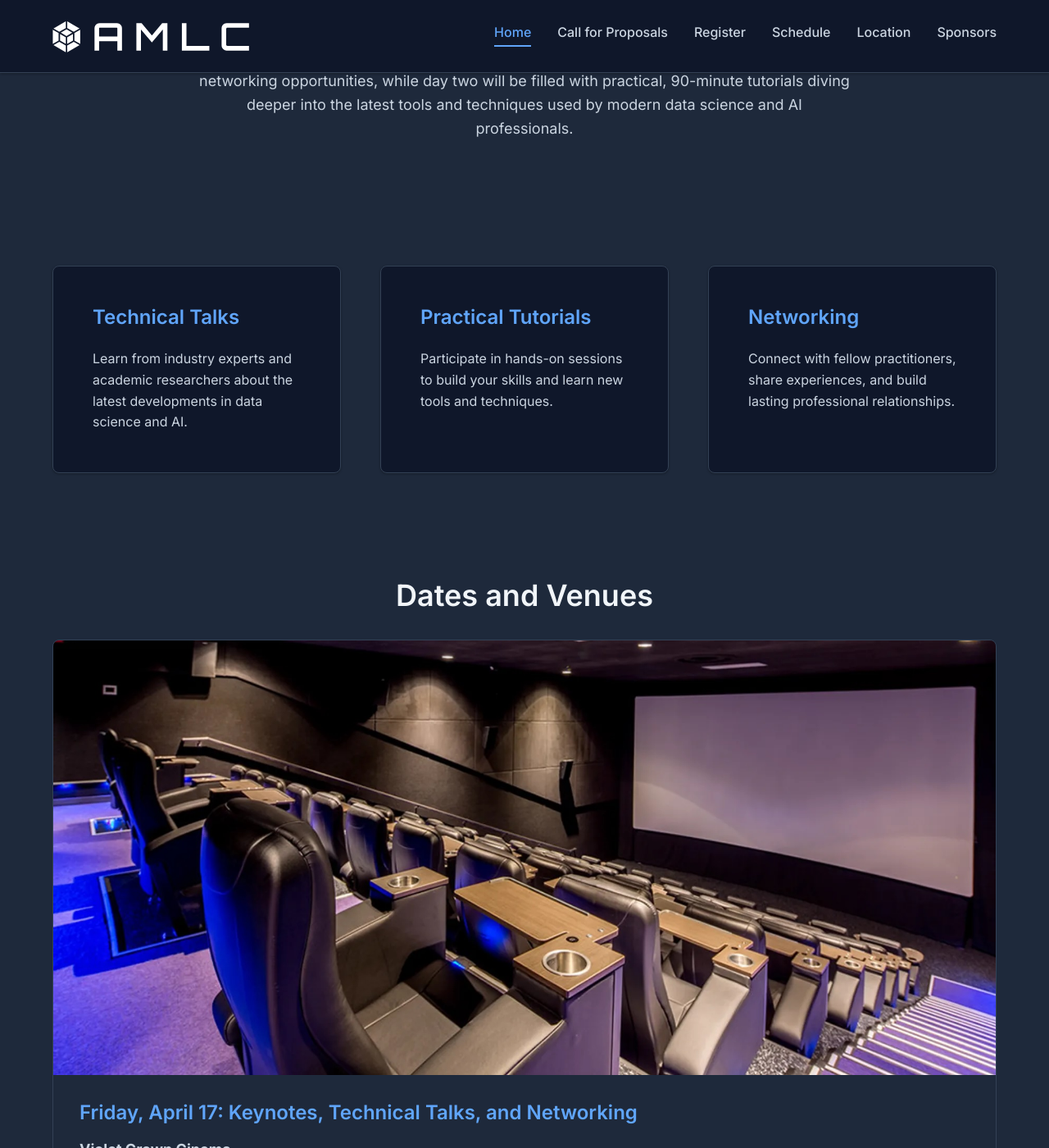
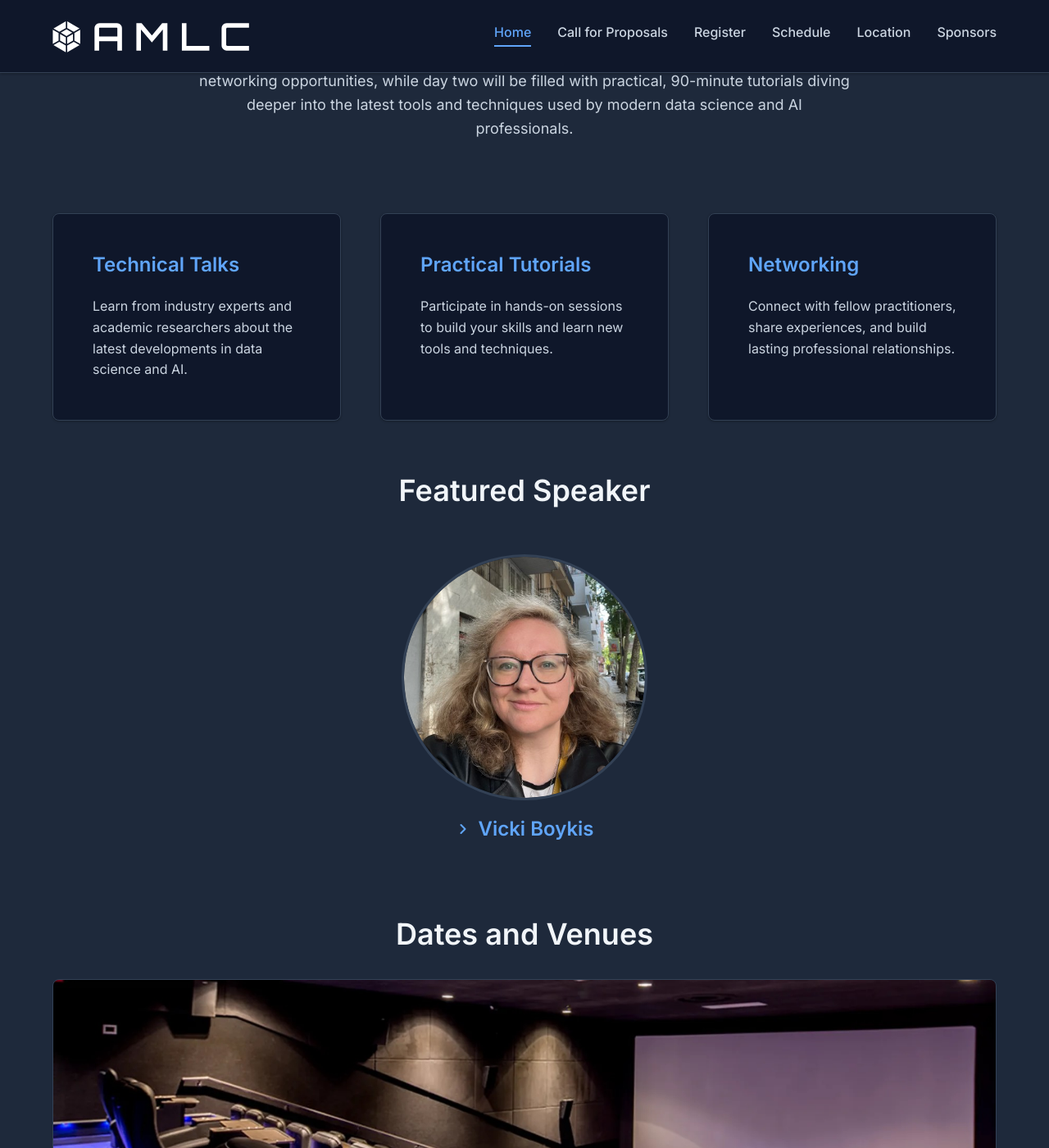
Before and after one commit to pwharrison/amlc-website, a Jekyll site: the page built from 2026/index.md, in a window 1280 px wide and 1400 px high, scrolled down 874 px. Shown: the whole window at 82% size. Built offline with Jekyll 4.4.1, drawn with Linux system fonts in a browser that asks for light colours.

Commit message:
add featured speaker section to the landing page

```diff
--- a/2026/index.md
+++ b/2026/index.md
@@ -47,6 +47,28 @@ year: 2026
   </div>
 </section>
 
+<section class="featured-speaker">
+  <div class="container">
+    <h2>Featured Speaker</h2>
+    <details class="speaker-card">
+      <summary class="speaker-summary">
+        <div class="speaker-headshot">
+          <img src="{{ '/assets/images/vicki-boykis.png' | relative_url }}" alt="Vicki Boykis">
+        </div>
+        <span class="speaker-name-row">
+          <svg class="speaker-chevron" width="20" height="20" viewBox="0 0 24 24" fill="none" stroke="currentColor" stroke-width="2.5" stroke-linecap="round" stroke-linejoin="round" aria-hidden="true">
+            <polyline points="9 6 15 12 9 18"></polyline>
+          </svg>
+          <span class="speaker-name">Vicki Boykis</span>
+        </span>
+      </summary>
+      <div class="speaker-bio">
+        <p><i>Vicki is a founding ML engineer at Malachyte. Previously, she built LLM-evaluation tooling at Mozilla.ai and search/recommendation systems at Duo and Tumblr. She writes about scalable ML in production, information retrieval, and human-centric AI. She previously organized NormConf, a conference about everyday machine learning. She keynoted PyData Amsterdam and PyCon Italia. In her "free time", she writes short stories, learns to DJ by making terrible mixes and loves Nutella.</i></p>
+      </div>
+    </details>
+  </div>
+</section>
+
 <section class="venues">
   <div class="container">
     <h2>Dates and Venues</h2>
@@ -70,3 +92,39 @@ year: 2026
     </div>
   </div>
 </section>
+
+<script>
+  (function() {
+    var card = document.querySelector('.speaker-card');
+    if (!card) return;
+    var bio = card.querySelector('.speaker-bio');
+    var summary = card.querySelector('.speaker-summary');
+
+    summary.addEventListener('click', function(e) {
+      e.preventDefault();
+      if (card.open) {
+        bio.style.height = bio.scrollHeight + 'px';
+        requestAnimationFrame(function() {
+          bio.classList.remove('is-open');
+          bio.style.height = '0';
+        });
+        bio.addEventListener('transitionend', function handler() {
+          bio.removeEventListener('transitionend', handler);
+          card.open = false;
+        });
+      } else {
+        card.open = true;
+        var targetHeight = bio.scrollHeight;
+        bio.style.height = '0';
+        requestAnimationFrame(function() {
+          bio.classList.add('is-open');
+          bio.style.height = targetHeight + 'px';
+        });
+        bio.addEventListener('transitionend', function handler() {
+          bio.removeEventListener('transitionend', handler);
+          bio.style.height = 'auto';
+        });
+      }
+    });
+  })();
+</script>
--- a/assets/css/style.css
+++ b/assets/css/style.css
@@ -421,6 +421,7 @@ section h2 {
 /* About Section */
 .about {
   background-color: var(--bg-primary);
+  padding-bottom: var(--spacing-lg);
 }
 
 .about p {
@@ -435,6 +436,8 @@ section h2 {
 /* Highlights Grid */
 .highlights {
   background-color: var(--bg-secondary);
+  padding-top: var(--spacing-lg);
+  padding-bottom: var(--spacing-lg);
 }
 
 .highlights-grid {
@@ -470,7 +473,8 @@ section h2 {
 
 /* Venues */
 .venues {
-  background-color: var(--bg-primary);
+  background-color: var(--bg-secondary);
+  padding-top: var(--spacing-lg);
 }
 
 .venue-item {
@@ -520,6 +524,117 @@ section h2 {
   width: 100%;
   height: auto;
   display: block;
+}
+
+/* Featured Speaker */
+.featured-speaker {
+  background-color: var(--bg-primary);
+  padding-top: var(--spacing-lg);
+  padding-bottom: var(--spacing-lg);
+}
+
+.speaker-card {
+  max-width: 600px;
+  margin: 0 auto;
+  text-align: center;
+}
+
+.speaker-summary {
+  list-style: none;
+  cursor: pointer;
+  display: flex;
+  flex-direction: column;
+  align-items: center;
+  gap: var(--spacing-sm);
+  padding: var(--spacing-md);
+  border-radius: 8px;
+  transition: background-color var(--transition-base);
+}
+
+.speaker-summary::-webkit-details-marker {
+  display: none;
+}
+
+.speaker-summary::marker {
+  content: '';
+}
+
+.speaker-summary:hover {
+  background-color: var(--bg-secondary);
+}
+
+.speaker-summary:focus-visible {
+  outline: 2px solid var(--primary-color);
+  outline-offset: 2px;
+}
+
+.speaker-headshot {
+  width: 300px;
+  height: 300px;
+  border-radius: 50%;
+  overflow: hidden;
+  border: 3px solid var(--border-color);
+  background-color: var(--bg-secondary);
+  transition: border-color var(--transition-base), transform var(--transition-base);
+}
+
+.speaker-summary:hover .speaker-headshot {
+  border-color: var(--primary-color);
+  transform: scale(1.03);
+}
+
+.speaker-headshot img {
+  width: 100%;
+  height: 100%;
+  object-fit: cover;
+  display: block;
+}
+
+.speaker-name-row {
+  display: flex;
+  align-items: center;
+  gap: var(--spacing-xs);
+}
+
+.speaker-name {
+  font-size: 1.5rem;
+  font-weight: 600;
+  color: var(--primary-color);
+}
+
+.speaker-chevron {
+  color: var(--primary-color);
+  transition: transform var(--transition-base);
+}
+
+.speaker-card[open] .speaker-chevron {
+  transform: rotate(90deg);
+}
+
+.speaker-bio {
+  max-width: 500px;
+  margin: 0 auto;
+  padding: 0 var(--spacing-md);
+  overflow: hidden;
+  height: 0;
+  opacity: 0;
+  transition: height 300ms ease, opacity 300ms ease, margin-top 300ms ease;
+}
+
+.speaker-bio.is-open {
+  margin-top: var(--spacing-md);
+  opacity: 1;
+}
+
+.speaker-bio p {
+  color: var(--text-secondary);
+  font-size: 1.05rem;
+  text-align: center;
+  line-height: 1.7;
+}
+
+.speaker-bio p:last-child {
+  margin-bottom: 0;
 }
 
 /* ===================================
@@ -666,6 +781,23 @@ section h2 {
     grid-template-columns: 1fr;
   }
 
+  .speaker-headshot {
+    width: 220px;
+    height: 220px;
+  }
+
+  .speaker-name {
+    font-size: 1.25rem;
+  }
+
+  .speaker-bio {
+    padding: 0;
+  }
+
+  .speaker-bio p {
+    font-size: 1rem;
+  }
+
   .footer-content {
     grid-template-columns: 1fr;
     gap: var(--spacing-lg);
```
Also changed, not shown: assets/images/vicki-boykis.png (added).
